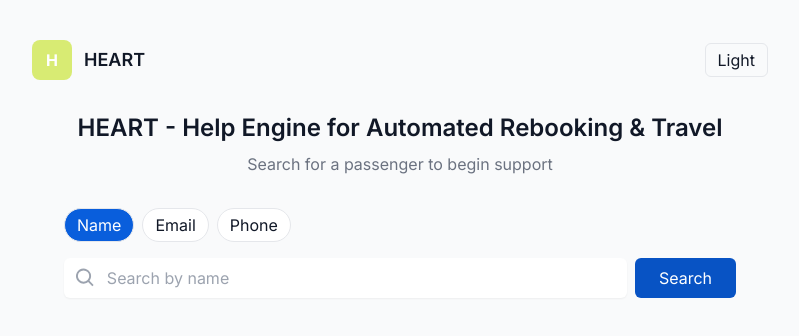
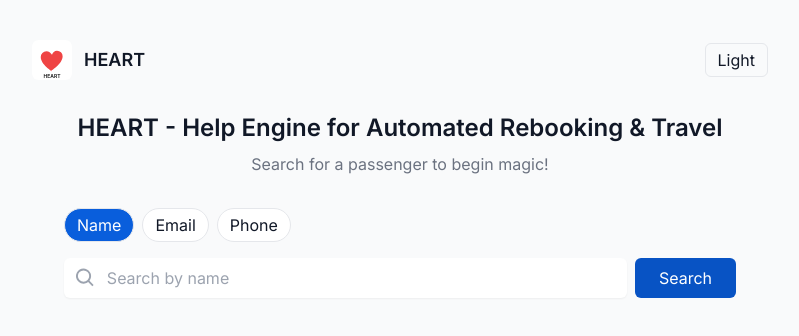
Before and after one commit to bhavinkmistry/hackathon-heart-ui, a React (Vite) app: page / in a window 1280 px wide. Shown: the top 336 px of the page, without its empty margins (240-1039 px from the left). Built offline with nearby package versions, Linux system fonts and the light colour scheme.

Commit message:
feat: add HEART logo and render in header (SVG import types)

```diff
--- /dev/null
+++ b/src/custom.d.ts
@@ -0,0 +1,4 @@
+declare module '*.svg' {
+  const content: string
+  export default content
+}
--- a/src/pages/SearchPage.tsx
+++ b/src/pages/SearchPage.tsx
@@ -3,6 +3,7 @@ import SearchBox from '../components/SearchBox'
 import ThemeToggle from '../components/ThemeToggle'
 import { useLocation } from 'wouter'
 import { MOCK_PASSENGERS } from '../data/mock'
+import HeartLogo from '../assets/Heart_UI_Logo.svg'
 
 export default function SearchPage(){
   const [,navigate] = useLocation()
@@ -18,7 +19,7 @@ export default function SearchPage(){
     <div className="min-h-screen flex flex-col items-center pt-10">
       <header className="w-full max-w-3xl flex items-center justify-between px-4 mb-8">
         <div className="flex items-center gap-3">
-          <div className="logo-square">H</div>
+          <img src={HeartLogo} alt="HEART logo" className="w-10 h-10 rounded-md" />
           <div className="text-lg font-semibold">HEART</div>
         </div>
         <ThemeToggle />
@@ -26,7 +27,7 @@ export default function SearchPage(){
 
       <main className="w-full max-w-3xl text-center">
   <h1 className="text-2xl font-semibold">HEART - Help Engine for Automated Rebooking & Travel</h1>
-        <p className="text-muted mt-2">Search for a passenger to begin support</p>
+        <p className="text-muted mt-2">Search for a passenger to begin magic!</p>
 
         <div className="mt-8">
           <SearchBox onSearch={handleSearch} />
```
Also changed, not shown: src/assets/Heart_UI_Logo.svg (added).
